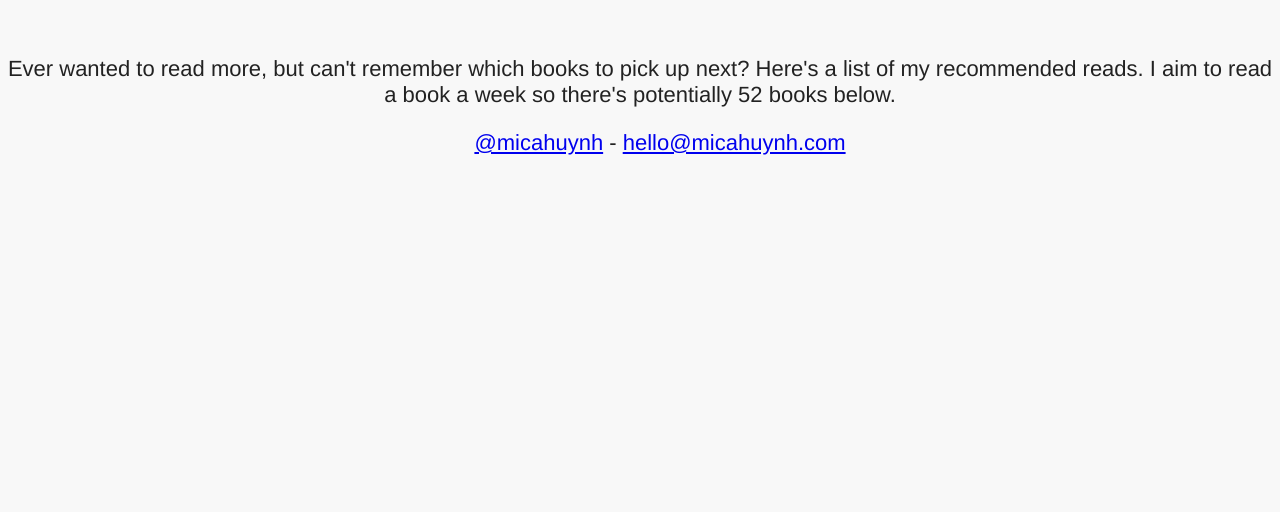
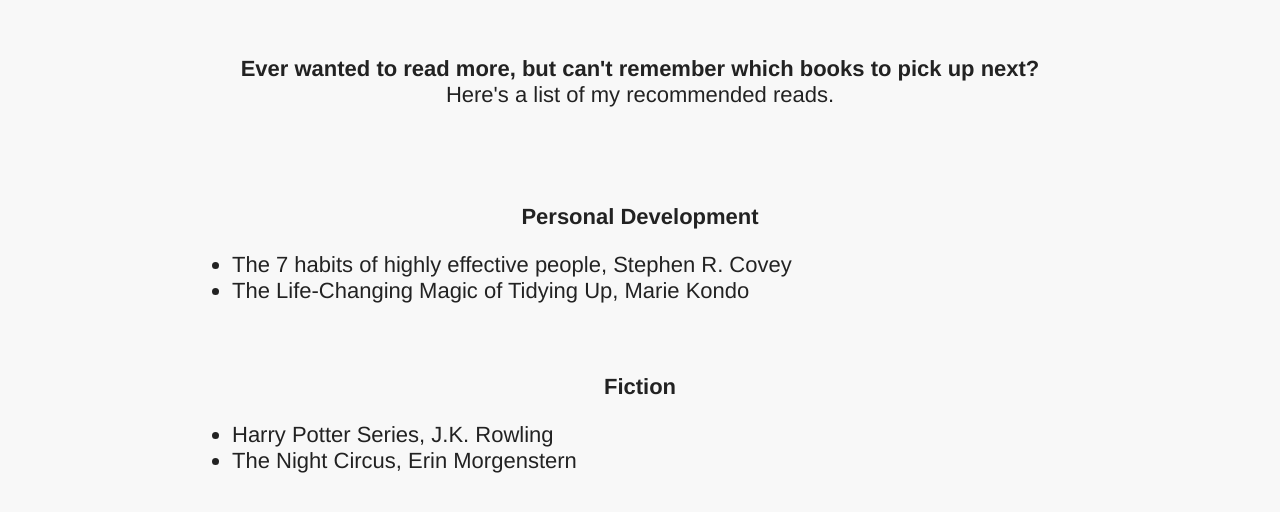
Before and after one commit to micap/micap.github.io, a plain HTML site: page books.html in a window 1280 px wide. Shown: the part 106-618 px from the top of the page. Drawn offline with Linux system fonts and the light colour scheme; a small style sheet from the web is missing.

Commit message:
updated styles and added 5 books

```diff
--- a/books.html
+++ b/books.html
@@ -18,9 +18,22 @@
 
 </script>
 	<div class="center-block">
-	<p>Ever wanted to read more, but can't remember which books to pick up next? Here's a list of my recommended reads. I aim to read a book a week so there's potentially 52 books below.</p>
-	<p><ul><li><a href="https://twitter.com/micahuynh/">@micahuynh</a></li> -
-	<li><a href="mailto:hello@micahuynh.com" target="__blank">hello@micahuynh.com</a></li></ul></p>
+	<p><b>Ever wanted to read more, but can't remember which books to pick up next?</b><br>Here's a list of my recommended reads.</p>
+	<br>
+	<br>
+	<p><b>Personal Development</b>
+		<ul>
+			<li>The 7 habits of highly effective people, Stephen R. Covey</li>
+			<li>The Life-Changing Magic of Tidying Up, Marie Kondo</li>
+		</ul>
+	</p>
+	<br>
+	<p><b>Fiction</b>
+		<ul>
+			<li>Harry Potter Series, J.K. Rowling</li>
+			<li>The Night Circus, Erin Morgenstern</li>
+		</ul>
+	</p>
 	</div>
 </body>
 </html>
--- a/css/style.css
+++ b/css/style.css
@@ -30,19 +30,19 @@ p
 	text-align:center;
 }
 
-#center-block
+div.center-block
 {
 	width: 70%;
 	margin-left: 15%;
 }
 
-ul
+ul.one-line
 {
 	list-style: none;
 	text-align:center;
 }
 
-ul li
+ul.one-line li
 {
 	display: inline;
 }
```
Also changed, not shown: index.html (+2 -2 lines).
